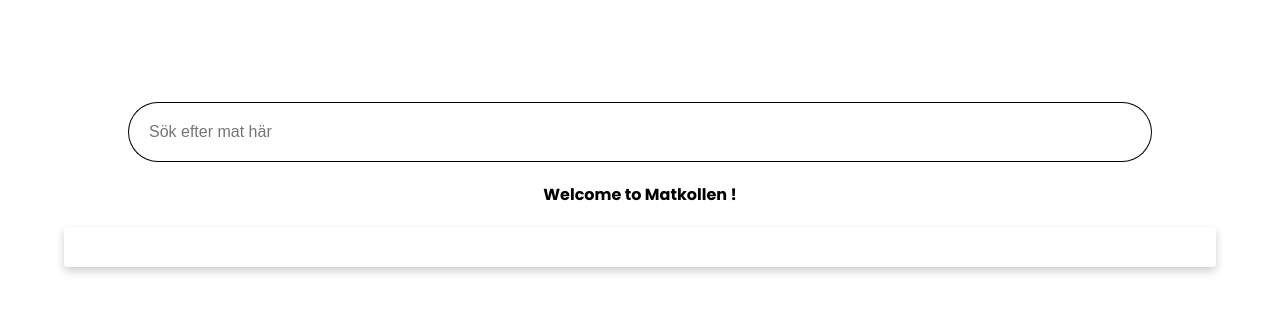
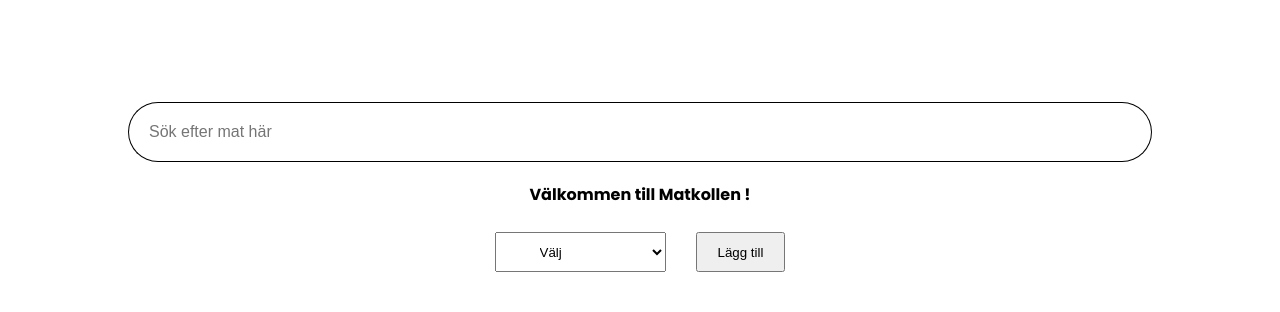
Before and after one commit to Slipzter/matkollen, a Next.js app in the folder frontend/: page /userProfile in a window 1280 px wide. Shown: the top 312 px of the page. Built offline with nearby package versions, Linux system fonts and the light colour scheme; some icons are missing; a web font is replaced by a local one.

Commit message:
add select drop down and button

```diff
--- a/frontend/src/app/(pages)/userProfile/page.tsx
+++ b/frontend/src/app/(pages)/userProfile/page.tsx
@@ -1,22 +1,55 @@
 'use client'
 import SearchInput from "@/app/component/SearchInput";
-import Card from "@/app/component/Card";
+import { useEffect, useState } from "react";
 
 function UserProfile(){
+    const [selectedOptions, setSelectedOptions] = useState<string[]>([]);
+    const [currentOption, setCurrentOption] = useState<string>("");
 
+    useEffect(()=> {
+        const storedOptions = JSON.parse(localStorage.getItem("selectedOptions"));
+        if(storedOptions){
+            setSelectedOptions(storedOptions)
+        }
 
+    }, []);
 
+    useEffect(()=>{
+       localStorage.setItem("selectedOptions", JSON.stringify(selectedOptions))
+    }, [selectedOptions]);
+
+    const handleOptionChange = (e: any) =>{
+        setCurrentOption(e.target.value)
+        console.log("Added",e.target.value )
+    }
+
+    const handleAddOption = ()=>{
+        if (currentOption && !selectedOptions.includes(currentOption)) {
+            setSelectedOptions([...selectedOptions, currentOption]);
+            setCurrentOption("");
+          }
+    };
 
     return(
         <>
         <div className="user-container">
         <SearchInput />
-         <h4>Welcome to Matkollen {} !</h4>
+         <h4>Välkommen till Matkollen {} !</h4>
         </div>
-        <div>
-            <Card energi_kcal={0} fett_totalt_g={0} kolhydrater_g={0} livsmedelsnamn={""} protein_g={0} searchQuery={""} />
+        <div className="select-options">
+        <select name="preferences" className="options" value={currentOption} onChange={handleOptionChange} >
+            <option value="">Välj</option>
+            <option value="fiber">Fiber</option>
+            <option value="vatten">Vatten</option>
+            <option value="alcohol">Alcohol</option>
+            <option value="aska">Aska</option>
+            <option value="sockerarter">Sockerarter</option>
+            <option value="kalcium">Kalcium</option>
+            <option value="iron">Iron</option>
+        </select>
+        <button className="add" id = "addButton" onClick = {handleAddOption}>Lägg till</button>
         </div>
-        </>
+    </>
     )
 }
 
--- a/frontend/src/app/globals.css
+++ b/frontend/src/app/globals.css
@@ -308,6 +308,26 @@
   flex-direction: column;
   align-items: center;
 }
+.select-options{
+  display:flex;
+  justify-content: center;
+  align-items: center;
+  gap:30px;
+  margin-top: 25px
+
+}
+.options{
+  padding:10px 40px;
+  justify-content: center;
+  height:40px;
+}
+
+.add{
+  height:40px;
+  padding:10px 20px;
+}
+
+/* ----FOR DESKTOP VERSION ---- */
 
 @media screen and (min-width: 769px) {
 
```
